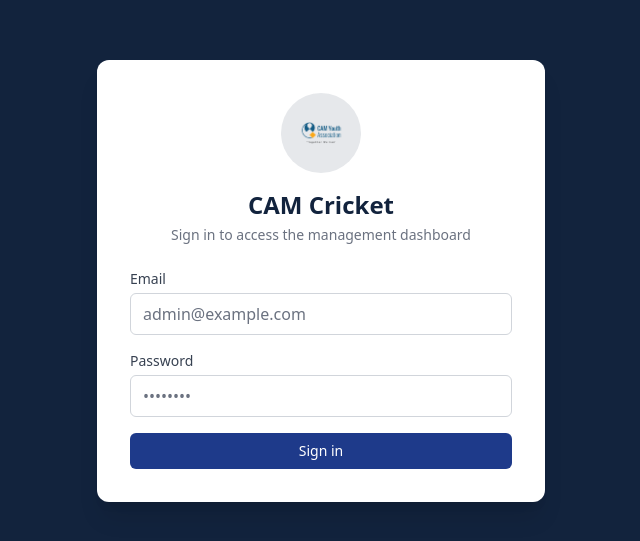
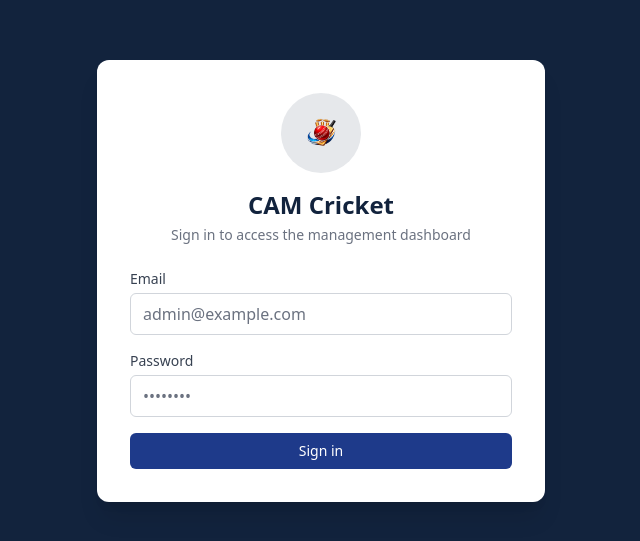
Before and after one commit to kothar-edu/cam-dashboard, a React (Vite) app: page /login in a window 1280 px wide. Shown: the part 119-660 px from the top of the page, without its empty margins (319-959 px from the left). Built offline with nearby package versions, Linux system fonts and the light colour scheme; no server answers.

Commit message:
[FEAT] Replace bird icon and favicon with cricket app logo
- Use cricket_app_logo.png in sidebar brand and login header
- Point favicon and PWA manifest icons at the same asset

```diff
--- a/index.html
+++ b/index.html
@@ -2,7 +2,7 @@
 <html lang="en">
   <head>
     <meta charset="UTF-8" />
-    <link rel="icon" type="image/png" href="/assets/cam-favicon.png" />
+    <link rel="icon" type="image/png" href="/assets/cricket_app_logo.png" />
     <meta name="viewport" content="width=device-width, initial-scale=1.0" />
     <meta name="theme-color" content="#1A5B7D" />
     <meta name="description" content="CAM Dashboard - Creative & Motivational Youth" />
--- a/src/components/shell/ShellSidebar.tsx
+++ b/src/components/shell/ShellSidebar.tsx
@@ -13,12 +13,13 @@ import {
   Users,
   VoteIcon,
   LogOut,
-  BirdIcon as CricketBall,
 } from 'lucide-react';
 import { useAuth } from '@/contexts/AuthContext';
 import { useTenant } from '@/contexts/TenantContext';
 import { Button } from '@/components/ui/button';
 import { cn } from '@/lib/utils';
+
+const APP_LOGO = '/assets/cricket_app_logo.png';
 
 const routes = [
   { title: 'Dashboard', href: '/dashboard', icon: BarChart2 },
@@ -63,7 +64,11 @@ export function ShellSidebar({ className, onNavigate }: ShellSidebarProps) {
     >
       <div className="border-b border-white/10 px-4 py-5 pr-12">
         <div className="flex items-center gap-2">
-          <CricketBall className="h-6 w-6 shrink-0 text-[#E8A93B]" />
+          <img
+            src={APP_LOGO}
+            alt=""
+            className="h-8 w-8 shrink-0 rounded-md object-contain"
+          />
           <div className="min-w-0">
             <p className="font-bold">CAM Cricket</p>
             {activeTenant ? (
--- a/src/pages/LoginPage.tsx
+++ b/src/pages/LoginPage.tsx
@@ -5,7 +5,7 @@ import { useAuth } from '@/contexts/AuthContext';
 import { Button } from '@/components/ui/button';
 import { Input } from '@/components/ui/input';
 import { LoadingSpinner } from '@/components/ui/loading-spinner';
-import logo from '/assets/cam-youth (1).png';
+const APP_LOGO = '/assets/cricket_app_logo.png';
 
 export default function LoginPage() {
   const [email, setEmail] = useState('');
@@ -45,7 +45,7 @@ export default function LoginPage() {
       <div className="w-full max-w-md rounded-xl border border-white/10 bg-white p-5 shadow-xl sm:p-8">
         <div className="mb-6 text-center">
           <div className="mx-auto mb-4 flex h-20 w-20 items-center justify-center rounded-full bg-[#12233D]/10">
-            <img src={logo} alt="CAM Youth" className="h-14 w-14 object-contain" />
+            <img src={APP_LOGO} alt="CAM Cricket" className="h-14 w-14 object-contain" />
           </div>
           <h1 className="text-2xl font-bold text-[#12233D]">CAM Cricket</h1>
           <p className="mt-1 text-sm text-muted-foreground">
```
Also changed, not shown: public/assets/cricket_app_logo.png (added), public/manifest.json.
